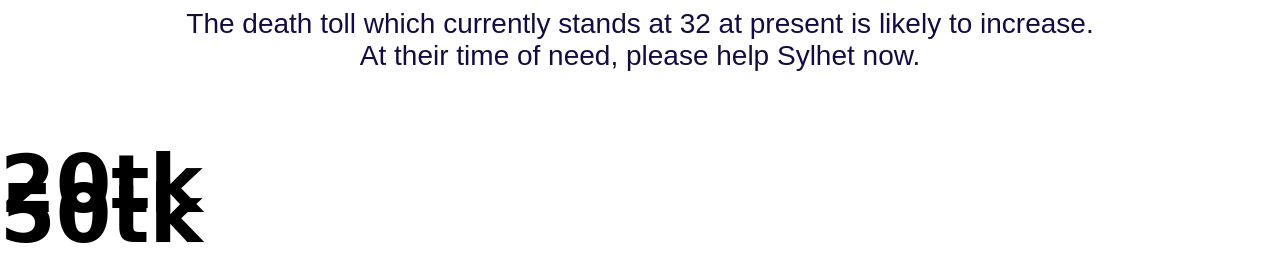
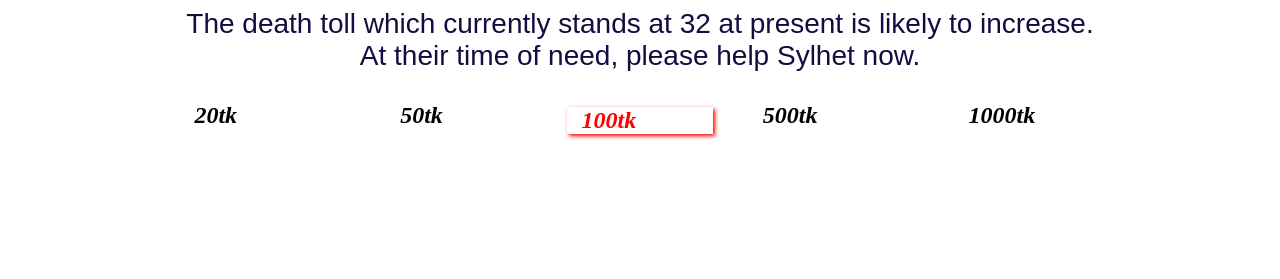
Before and after one commit to MarketerMonirul/assignment1, a plain HTML site: page index.html in a window 1280 px wide. Shown: the part 673-952 px from the top of the page. After the commit the page ends 900 px from the top, so only its background shows below. Drawn offline with Linux system fonts and the light colour scheme; a web font is replaced by a local one.

Commit message:
second one

```diff
--- a/index.html
+++ b/index.html
@@ -34,23 +34,23 @@
             <p>The death toll which currently stands at 32 at present is likely to increase. <br>At their time of need,
                 please help Sylhet now.</p>
         </div>
-    </section><br>
-    <Br>
+    </section>
     <section class="tkpoisa">
         <div class="alu">
-            <h1>20tk</h1>
+            <h2>20tk</h2>
         </div>
-        <div class="potol">
-            <h1>50tk</h1>
+        <div class="alu">
+            <h2>50tk</h2>
         </div>
-        <div class="begun">
-            <h1>100tk</h1>
+        <div id="ata" class="alu">
+            <h2>100tk
+            </h2>
         </div>
-        <div class="meat">
-            <h1>500tk</h1>
+        <div class="alu">
+            <h2>500tk</h2>
         </div>
-        <div class="oil">
-            <h1>1000tk</h1>
+        <div class="alu">
+            <h2>1000tk</h2>
         </div>
     </section>
 
--- a/style.css
+++ b/style.css
@@ -57,7 +57,27 @@ p {
     text-align: center;
 }
 
+.tkpoisa {
+    display: flex;
+    margin-bottom: 200px;
+    padding-left: 150px;
+    padding-right: 150px;
+}
+
 .alu {
-    height: 30px;
-    border-width: 40px;
+    width: 25%;
+    height: 100%;
+    padding-left: 15px;
+    margin-left: 3%;
+    margin-right: 3%;
+    box-shadow: 0.4px 0.4px 0.4px gray;
+    font-style: italic;
 }
+
+#ata {
+    width: 25%;
+    height: 35%;
+    margin: 5px;
+    box-shadow: 2px 2px 4px red;
+    color: red;
+}
```
